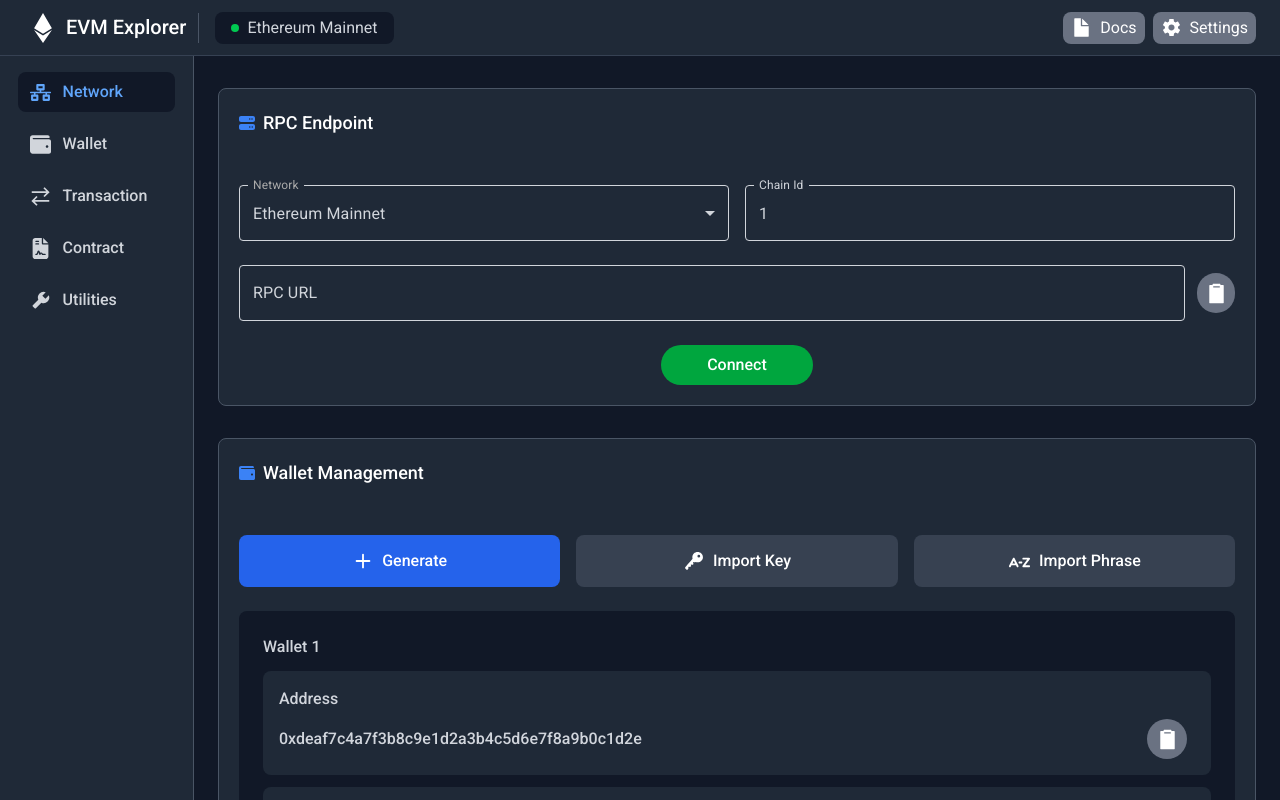
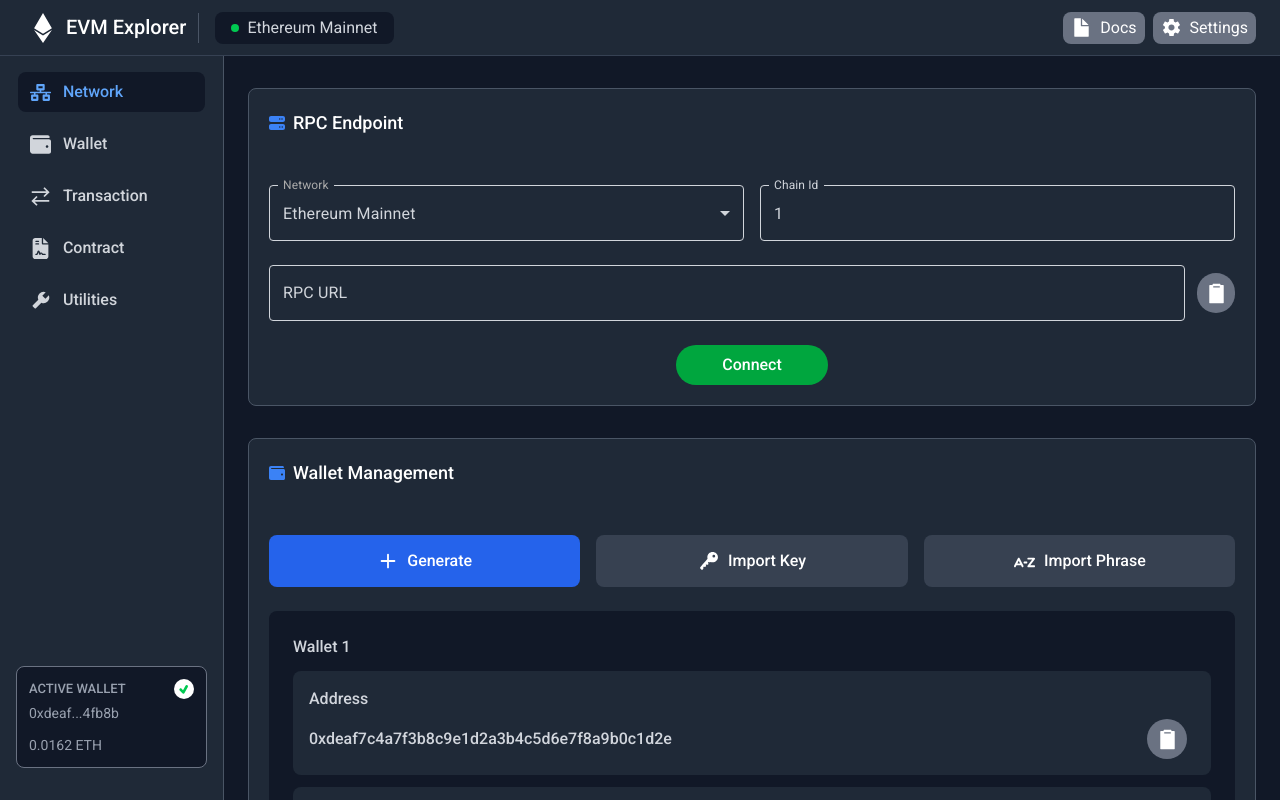
Before and after one commit to Nikolat27/ethereum_client, a React (Vite) app: page / in a window 1280 px wide. Shown: the top 800 px of the page. Built offline with nearby package versions, Linux system fonts and the light colour scheme; a web font is replaced by a local one.

Commit message:
Fixed the responsivity mode and made the side bar sticky

```diff
--- a/src/components/Main/Network.tsx
+++ b/src/components/Main/Network.tsx
@@ -4,7 +4,7 @@
 import { IoClipboardSharp } from "react-icons/io5";
 import CustomTextField from "../CustomTextField";
 import SelectOption from "../SelectOption";
-import type { NetworkItemsList } from "../../types/types";
+import type { SelectItemsList } from "../../types/types";
 import toast, { Toaster } from "react-hot-toast";
 
 function NetworkConfiguration() {
@@ -30,7 +30,7 @@
         setConnect(value);
     }
 
-    const itemsList: NetworkItemsList = [
+    const itemsList: SelectItemsList = [
         { text: "Ethereum Mainnet", value: "ethereum_mainnet" },
         { text: "Sepolia Testnet", value: "sepolia_testnet" },
     ];
@@ -65,7 +65,7 @@
                     <div
                         onClick={copyRpcUrlToClipboard}
                         className="cursor-pointer w-10 h-10 rounded-full bg-gray-500
-                    flex items-center justify-center"
+                        flex items-center justify-center"
                     >
                         <IoClipboardSharp size={21} className="text-white" />
                     </div>
@@ -74,8 +74,8 @@
                     <button
                         onClick={() => toggleConnection(!connect)}
                         className="cursor-pointer transition-color duration-300 w-38 h-10 rounded-3xl
-                    hover:bg-green-700 bg-green-600 py-1 px-2
-                    text-center text-white font-medium"
+                      hover:bg-green-700 bg-green-600 py-1 px-2
+                        text-center text-white font-medium"
                         type="submit"
                     >
                         {connect ? "Connected" : "Connect"}
--- a/src/components/Main/Wallet.tsx
+++ b/src/components/Main/Wallet.tsx
@@ -3,9 +3,21 @@
 import { IoKey } from "react-icons/io5";
 import { TiSortAlphabetically } from "react-icons/ti";
 import { IoClipboardSharp } from "react-icons/io5";
+import toast, { Toaster } from "react-hot-toast";
 
 function WalletManagement() {
+    async function copyRpcUrlToClipboard(address: string) {
+        await navigator.clipboard.writeText(address);
+
+        toast.success("Copied in your clipboard", {
+            duration: 1000,
+            position: "top-right",
+        });
+    }
+
     return (
+        <>
+            <Toaster />
             <div className="flex flex-col w-full p-5 gap-y-6 rounded-lg bg-[#1f2937] border border-gray-600">
                 <div className="flex flex-row items-center gap-x-2 mb-6">
                     <FaWallet className="text-[#3B82F6]" />
@@ -47,12 +59,17 @@
                     <div className="flex flex-col bg-[#1f2937] p-4 rounded-lg gap-2">
                         <span>Address</span>
                         <div className="flex flex-row w-full items-center gap-2">
-                        <p>0xdeaf7c4a7f3b8c9e1d2a3b4c5d6e7f8a9b0c1d2e</p>
+                            <p className="lg:flex hidden">0xdeaf7c4a7f3b8c9e1d2a3b4c5d6e7f8a9b0c1d2e</p>
+                            <p className="lg:hidden flex">0xdeaadsfasdf...sda0c1d2e</p>
                             <div
                                 className="cursor-pointer w-10 h-10 rounded-full bg-gray-500
                                 flex items-center justify-center ml-auto mr-2"
                             >
-                            <IoClipboardSharp size={21} className="text-white" />
+                                <IoClipboardSharp
+                                    onClick={() => copyRpcUrlToClipboard("0xdeaf7c4a7f3b8c9e1d2a3b4c5d6e7f8a9b0c1d2e")}
+                                    size={21}
+                                    className="text-white"
+                                />
                             </div>
                         </div>
                     </div>
@@ -62,6 +79,7 @@
                     </div>
                 </div>
             </div>
+        </>
     );
 }
 
--- a/src/components/Sidebar.tsx
+++ b/src/components/Sidebar.tsx
@@ -3,6 +3,7 @@
 import { GrTransaction } from "react-icons/gr";
 import { FaFileContract } from "react-icons/fa6";
 import { BiSolidWrench } from "react-icons/bi";
+import { TiTick } from "react-icons/ti";
 
 function Sidebar() {
     const tabActiveStyle: string = "text-[#60A5FA] bg-[#111827]";
@@ -10,8 +11,8 @@
 
     return (
         <aside
-            className="sticky h-full hidden sm:flex w-56 bg-[#1f2937] border-r border-gray-600
-             flex-col items-center justify-start px-4 pt-8 gap-y-3"
+            className="h-full hidden sm:flex w-56 bg-[#1f2937] border-r border-gray-600
+            flex-col items-center justify-start px-4 pt-8 gap-y-3"
         >
             <div
                 className={`${tabActiveStyle}
@@ -58,6 +59,20 @@
                 <BiSolidWrench size={21} />
                 <span className="font-medium">Utilities</span>
             </div>
+
+            <div
+                className="w-full h-auto p-3 flex flex-col items-start justify-start
+              bg-[#111827] rounded-lg gap-1 border border-gray-500 mt-auto mb-8"
+            >
+                <div className="flex flex-row w-full gap-2 items-center justify-center">
+                    <span className="text-gray-400 font-medium text-[13px]">ACTIVE WALLET</span>
+                    <button className="text-center text-green-500 w-5 h-5 bg-white rounded-full ml-auto">
+                        <TiTick className="ml-0.5" />
+                    </button>
+                </div>
+                <span className="text-gray-400 text-sm">0xdeaf...4fb8b</span>
+                <span className="text-gray-400 text-sm mt-2">0.0162 ETH</span>
+            </div>
         </aside>
     );
 }
--- a/src/layouts/Main.tsx
+++ b/src/layouts/Main.tsx
@@ -4,11 +4,13 @@
 
 export function Main() {
     return (
-        <main className="min-h-screen grid grid-rows-[2.5rem_1fr]">
+        <main className="h-screen grid grid-rows-[2.5rem_1fr]">
             <Header />
-            <div className="flex flex-1 h-full w-full">
+            <div className="flex w-full h-full overflow-hidden">
                 <Sidebar />
-                <Outlet />
+                <div className="flex-1 h-full overflow-y-auto">
+                    <Outlet />
+                </div>
             </div>
         </main>
     );
--- a/src/pages/Main.tsx
+++ b/src/pages/Main.tsx
@@ -9,7 +9,10 @@
 
 export function Main() {
     return (
-        <div className="flex flex-col items-center justify-center w-full h-full px-6 py-12 gap-y-8 bg-[#111827]">
+        <div
+            className="flex flex-col items-center justify-center w-full
+            px-6 py-12 gap-y-8 bg-[#111827]"
+        >
             <NetworkConfiguration />
             <WalletManagement />
             <TransactionBuilder />
```
Lines whose indentation alone changed are shown as unchanged.
